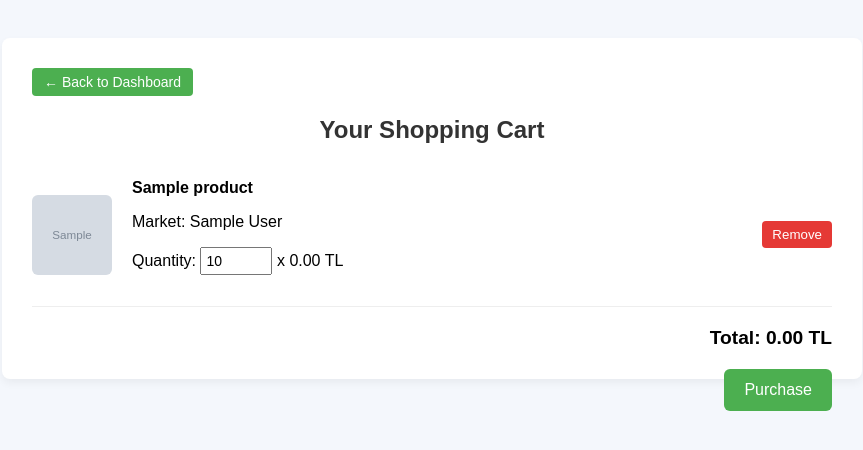
After one commit to berkay-eren/ctis256-term-project, a PHP site: page /cart.php in a window 1280 px wide. The commit adds this page. Shown: the top 450 px of the page, without its empty margins (208-1071 px from the left). Run offline with PHP 8.4, Linux system fonts and the light colour scheme; the visitor is signed in with stand-in values (Sample User, id 1); tables that the repository leaves empty hold one stand-in row (values such as "Sample post"); grey boxes marked "Sample" are stand-in pictures.

Commit message:
Add consumer

```diff
--- /dev/null
+++ b/cart.php
@@ -0,0 +1,192 @@
+<?php
+session_start();
+require_once './db.php';
+
+if (!isset($_SESSION['user_id']) || $_SESSION['user_type'] !== 'consumer') {
+    header("Location: login.php");
+    exit;
+}
+
+$consumer_id = $_SESSION['user_id'];
+
+$stmt = $db->prepare("
+    SELECT sc.id AS cart_id, sc.quantity,
+        p.title, p.discounted_price, p.image_url, p.stock,
+        u.name AS market_name
+    FROM shopping_cart sc
+    JOIN products p ON sc.market_id = p.market_id AND sc.product_id = p.id
+    JOIN users u ON p.market_id = u.id
+    WHERE sc.consumer_id = ?
+");
+$stmt->execute([$consumer_id]);
+$cart_items = $stmt->fetchAll(PDO::FETCH_ASSOC);
+
+$grand_total = 0;
+foreach ($cart_items as $item) {
+    $grand_total += $item['discounted_price'] * $item['quantity'];
+}
+?>
+
+<!DOCTYPE html>
+<html lang="en">
+<head>
+    <meta charset="UTF-8">
+    <title>Shopping Cart</title>
+    <style>
+        body {
+            font-family: Arial;
+            background-color: #f4f7fc;
+            padding: 30px;
+        }
+        .container {
+            max-width: 800px;
+            margin: auto;
+            background: #fff;
+            border-radius: 8px;
+            padding: 30px;
+            box-shadow: 0 4px 8px rgba(0,0,0,0.05);
+        }
+        h2 {
+            text-align: center;
+            color: #333;
+        }
+        .cart-item {
+            display: flex;
+            justify-content: space-between;
+            align-items: center;
+            border-bottom: 1px solid #eee;
+            padding: 15px 0;
+        }
+        .cart-item img {
+            width: 80px;
+            height: 80px;
+            object-fit: cover;
+            border-radius: 6px;
+        }
+        .cart-info {
+            flex: 1;
+            margin-left: 20px;
+        }
+        .cart-info h4 {
+            margin: 0 0 5px;
+        }
+        .actions form {
+            display: inline;
+        }
+        .actions button {
+            background-color: #e53935;
+            color: white;
+            padding: 6px 10px;
+            border: none;
+            border-radius: 4px;
+            cursor: pointer;
+            margin-left: 10px;
+        }
+        .total {
+            text-align: right;
+            font-size: 1.2em;
+            margin-top: 20px;
+        }
+        .purchase-btn {
+            margin-top: 20px;
+            background-color: #4CAF50;
+            color: white;
+            border: none;
+            padding: 12px 20px;
+            font-size: 16px;
+            border-radius: 6px;
+            cursor: pointer;
+            float: right;
+        }
+        .empty {
+            text-align: center;
+            padding: 40px;
+            color: #777;
+        }
+        input[type="number"] {
+            width: 60px;
+            padding: 4px;
+            font-size: 14px;
+        }
+
+        .back-button {
+            padding: 6px 12px;
+            background-color: #4CAF50;
+            color: white;
+            border: none;
+            border-radius: 4px;
+            margin-left: 0;
+            text-decoration: none;
+            font-size: 14px;
+            display: inline-block;
+        }
+        .back-button:hover {
+            background-color: #45a049;
+        }
+    </style>
+</head>
+<body>
+<div class="container">
+
+    <div style="text-align: left; margin-bottom: 10px;">
+        <a href="dashboard.php" class="back-button">← Back to Dashboard</a>
+    </div>
+    <h2>Your Shopping Cart</h2>
+
+    <?php if (empty($cart_items)): ?>
+        <div class="empty">
+            <p>Your cart is empty.</p>
+        </div>
+    <?php else: ?>
+        <?php foreach ($cart_items as $item): ?>
+            <div class="cart-item">
+                <img src="<?= htmlspecialchars($item['image_url']) ?>" alt="">
+                <div class="cart-info">
+                    <h4><?= htmlspecialchars($item['title']) ?></h4>
+                    <p>Market: <?= htmlspecialchars($item['market_name']) ?></p>
+                    <p>
+                        Quantity:
+                        <input type="number"
+                            value="<?= $item['quantity'] ?>"
+                            min="1"
+                            max="<?= $item['stock'] ?>"
+                            onchange="updateQuantity(<?= $item['cart_id'] ?>, this.value)">
+                        x <?= $item['discounted_price'] ?> TL
+                    </p>
+                </div>
+                <div class="actions">
+                    <form method="POST" action="remove_from_cart.php">
+                        <input type="hidden" name="cart_id" value="<?= $item['cart_id'] ?>">
+                        <button type="submit">Remove</button>
+                    </form>
+                </div>
+            </div>
+        <?php endforeach; ?>
+
+        <div class="total">
+            <strong>Total: <?= number_format($grand_total, 2) ?> TL</strong>
+        </div>
+
+        <form method="POST" action="purchase.php">
+            <button class="purchase-btn" type="submit">Purchase</button>
+        </form>
+    <?php endif; ?>
+</div>
+
+<script>
+function updateQuantity(cartId, newQuantity) {
+    fetch('update_cart.php', {
+        method: 'POST',
+        headers: {'Content-Type': 'application/x-www-form-urlencoded'},
+        body: `cart_id=${cartId}&quantity=${newQuantity}`
+    }).then(response => {
+        if (response.ok) {
+            location.reload();
+        } else {
+            alert("Failed to update quantity.");
+        }
+    });
+}
+</script>
+</body>
+</html>
--- a/login.php
+++ b/login.php
@@ -14,6 +14,8 @@ if ($_SERVER['REQUEST_METHOD'] === 'POST' && isset($_POST['email']) && isset($_P
         $_SESSION['user_id'] = $user['id'];
         $_SESSION['email'] = $user['email'];
         $_SESSION['user_type'] = $user['user_type'];
+        $_SESSION['city'] = $user['city'];
+        $_SESSION['district'] = $user['district'];
         header('Location: dashboard.php');
         exit;
     } else {
```
Also changed, not shown: add_to_cart.php (added, +48 -0 lines), dashboard.php (+9 -1 lines), purchase.php (added, +40 -0 lines), remove_from_cart.php (added, +11 -0 lines), search.php (added, +214 -0 lines), shopping_cart.sql (added, +10 -0 lines), update_cart.php (added, +36 -0 lines), 1 other file.
